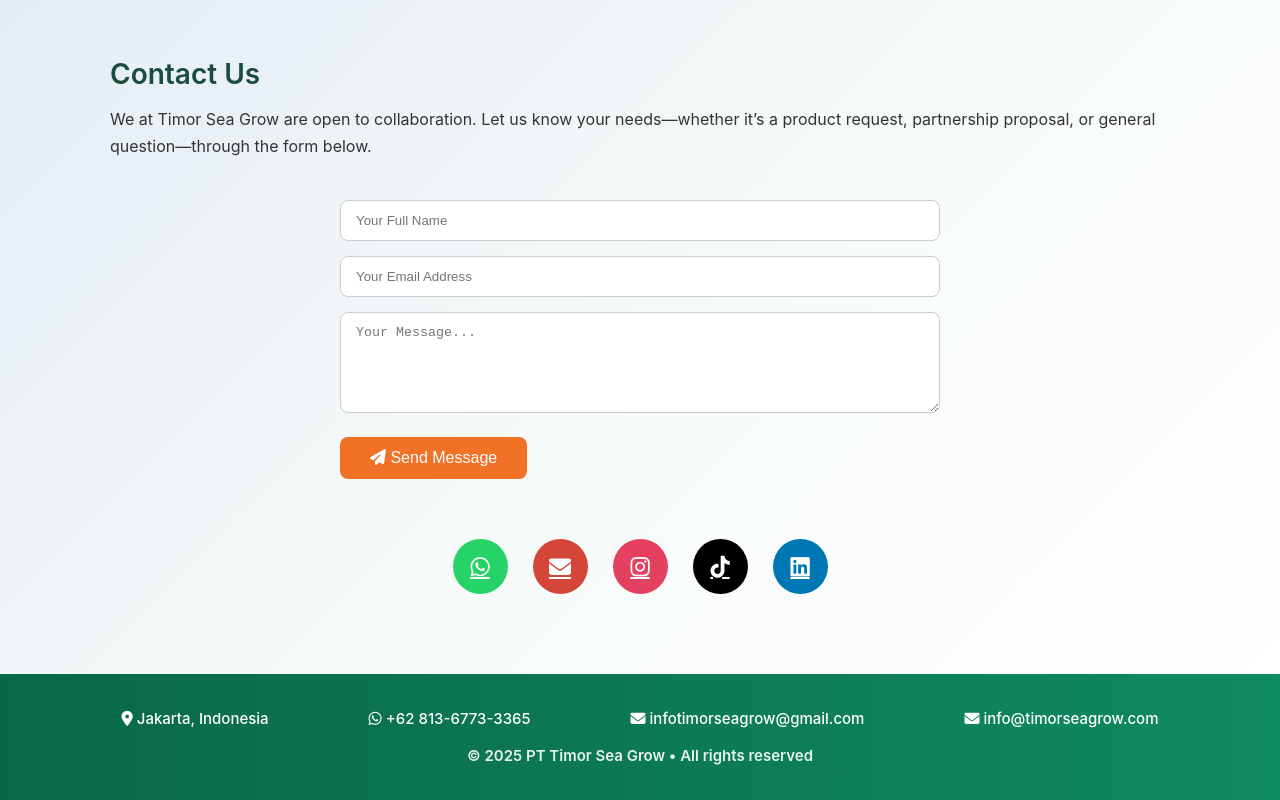
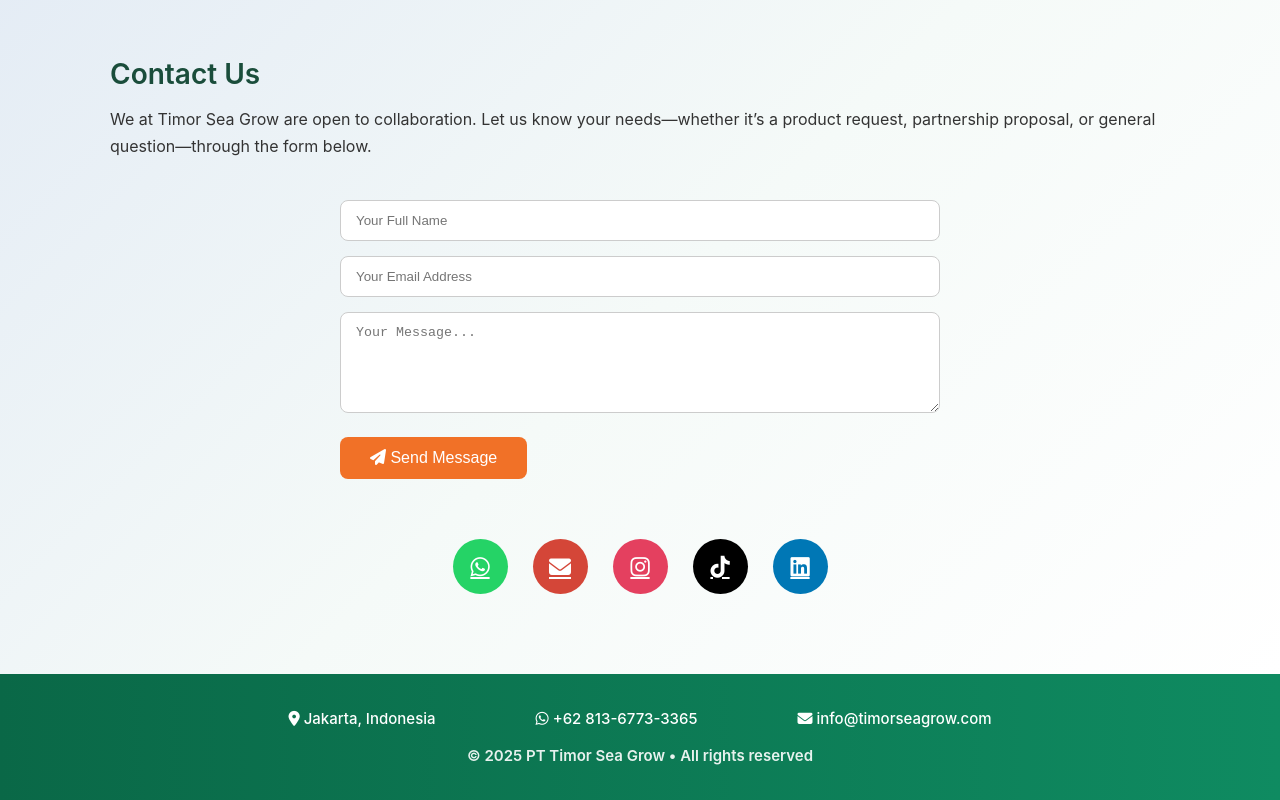
Before and after one commit to amadyn/Timorsea, a plain HTML site: page index.html in a window 1280 px wide. Shown: the part 3548-4348 px from the top of the page. Drawn offline with Linux system fonts and the light colour scheme.

Commit message:
index.html

```diff
--- a/index.html
+++ b/index.html
@@ -308,7 +308,7 @@
                   display:flex; align-items:center; justify-content:center; font-size:22px; transition:0.3s;">
           <i class="fa-brands fa-whatsapp"></i>
         </a>
-        <a href="mailto:infotimorseagrow@gmail.com" target="_blank"
+        <a href="mailto:infotimorgrow.com" target="_blank"
            style="background-color:#D44638; color:white; border-radius:50%; width:55px; height:55px;
                   display:flex; align-items:center; justify-content:center; font-size:22px; transition:0.3s;">
           <i class="fa-solid fa-envelope"></i>
@@ -343,8 +343,7 @@
       <a href="https://wa.me/6281367733365" target="_blank">
         <i class="fa-brands fa-whatsapp"></i> +62 813-6773-3365
       </a>
-      <a href="mailto:infotimorseagrow@gmail.com">
-        <i class="fa-solid fa-envelope"></i> infotimorseagrow@gmail.com
+
       </a>
       <a href="mailto:info@timorseagrow.com">
         <i class="fa-solid fa-envelope"></i> info@timorseagrow.com
```
